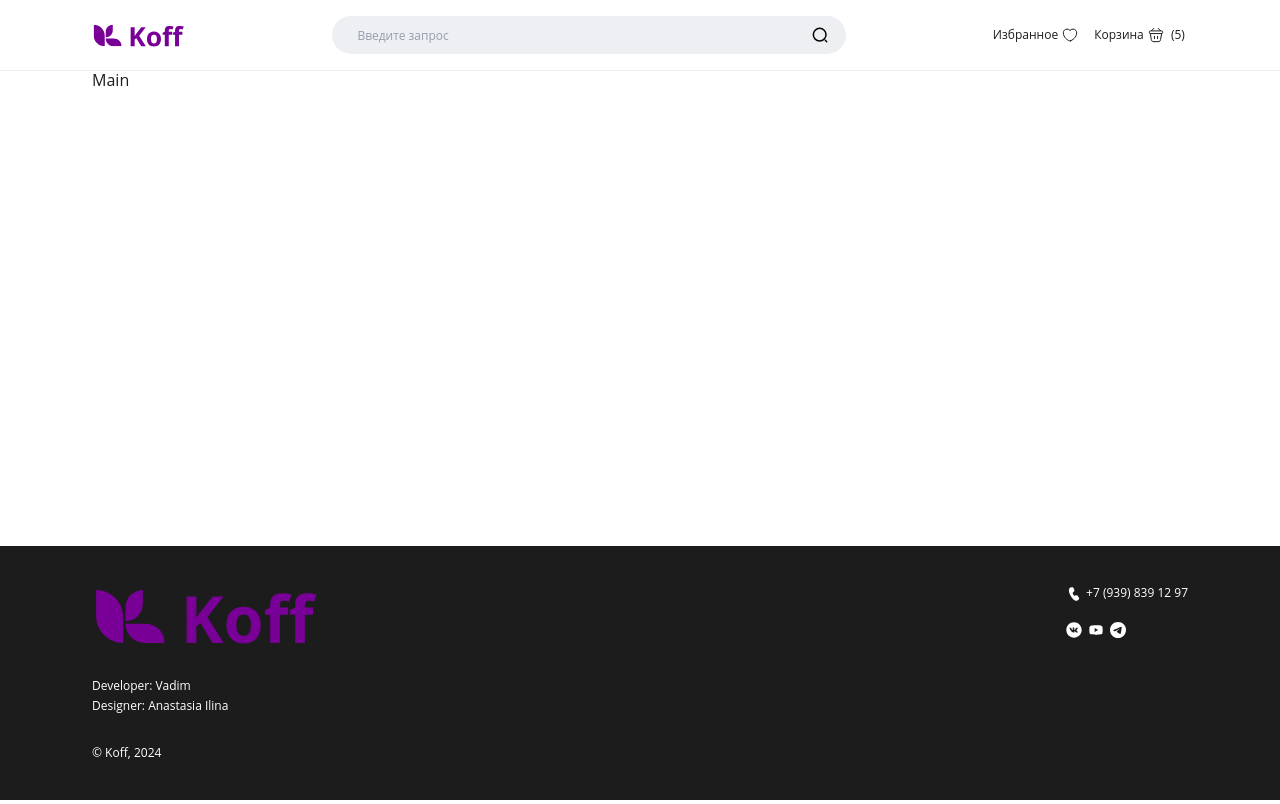
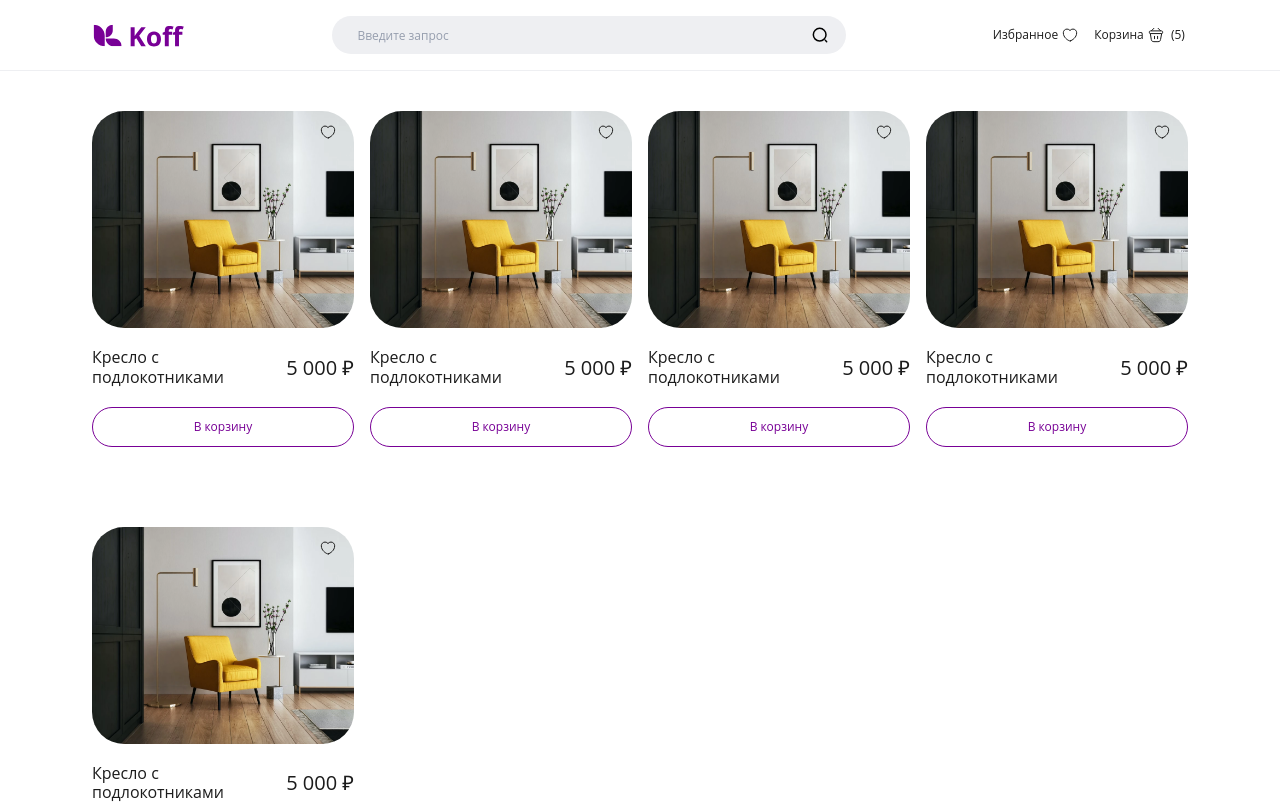
Before and after one commit to vadim-m/koff-react, a React (Vite) app: page / in a window 1280 px wide. Shown: the top 804 px of the page. Built offline with nearby package versions, Linux system fonts and the light colour scheme; a web font is replaced by a local one.

Commit message:
feat: добавил верстку компонента Goods с товарами

```diff
--- /dev/null
+++ b/src/components/Button/Button.jsx
@@ -0,0 +1,5 @@
+import style from './Button.module.scss';
+
+export const Button = ({ text, filled = false }) => {
+  return <button className={`${style.btn} ${filled ? style.filled : ''}`}>{text}</button>;
+};
--- /dev/null
+++ b/src/components/Button/Button.module.scss
@@ -0,0 +1,50 @@
+@import '../../assets/styles/mixins.scss';
+
+.btn {
+  text-align: center;
+  color: var(--violet);
+  font-family: 'Open Sans';
+  font-size: rem(12);
+  font-style: normal;
+  border-radius: rem(32);
+  outline: 1px solid transparent;
+  border: 1px solid var(--violet);
+  transition: all 0.25s ease;
+  padding: rem(12) rem(24);
+
+  &:disabled {
+    opacity: 0.2;
+    cursor: not-allowed;
+  }
+
+  &:hover:enabled,
+  &:active:enabled {
+    background-color: var(--violet_active);
+    color: var(--white);
+    border-color: var(--violet_active);
+  }
+
+  &:focus-visible:enabled {
+    color: var(--violet);
+    border-color: transparent;
+    outline-color: var(--violet_active);
+  }
+}
+
+.filled {
+  background-color: var(--violet_active);
+  color: var(--white);
+
+  &:hover:enabled,
+  &:active:enabled {
+    background-color: var(--white);
+    color: var(--violet_active);
+    border-color: var(--violet_active);
+  }
+
+  &:focus-visible:enabled {
+    color: var(--violet_active);
+    border-color: transparent;
+    outline-color: var(--violet_active);
+  }
+}
--- /dev/null
+++ b/src/components/CardItem/CardItem.jsx
@@ -0,0 +1,37 @@
+import { Button } from '../Button/Button';
+import style from './CardItem.module.scss';
+
+export const CardItem = () => {
+  return (
+    <article className={style.card}>
+      <div className={style.wrapper}>
+        <img className={style.img} src="/img/product.webp" alt="product photo"></img>
+        <button className={style.like}>
+          <svg
+            className={style.icon}
+            width="16"
+            height="14"
+            viewBox="0 0 16 14"
+            fill="none"
+            xmlns="http://www.w3.org/2000/svg"
+          >
+            <path
+              d="M8.41325 12.8733C8.18658 12.9533 7.81325 12.9533 7.58659 12.8733C5.65325 12.2133 1.33325 9.45998 1.33325 4.79332C1.33325 2.73332 2.99325 1.06665 5.03992 1.06665C6.25325 1.06665 7.32658 1.65332 7.99992 2.55998C8.67325 1.65332 9.75325 1.06665 10.9599 1.06665C13.0066 1.06665 14.6666 2.73332 14.6666 4.79332C14.6666 9.45998 10.3466 12.2133 8.41325 12.8733Z"
+              fill=""
+              stroke=""
+              strokeLinecap="round"
+              strokeLinejoin="round"
+            />
+          </svg>
+        </button>
+      </div>
+      <div className={style.info}>
+        <a className={style.link} href="#">
+          Кресло с подлокотниками
+        </a>
+        <span className={style.price}>5 000 ₽</span>
+      </div>
+      <Button text="В корзину" />
+    </article>
+  );
+};
--- /dev/null
+++ b/src/components/CardItem/CardItem.module.scss
@@ -0,0 +1,111 @@
+@import '../../assets/styles/mixins.scss';
+
+.card {
+  display: flex;
+  flex-direction: column;
+  gap: rem(20) 0;
+}
+
+.wrapper {
+  position: relative;
+  border-radius: rem(32);
+  overflow: hidden;
+  padding-bottom: 85%;
+
+  @include tablets {
+    padding-bottom: 87%;
+  }
+
+  @include medium {
+    padding-bottom: 83%;
+  }
+}
+
+.img {
+  height: 100%;
+  width: 100%;
+  position: absolute;
+  top: 0;
+  left: 0;
+  object-fit: cover;
+}
+
+.like {
+  position: absolute;
+  top: 12px;
+  right: 12px;
+  outline: none;
+
+  &:focus .icon {
+    stroke: var(--violet);
+    fill: var(--violet);
+    outline-color: var(--violet);
+  }
+}
+
+.icon {
+  height: rem(16);
+  width: rem(16);
+  cursor: pointer;
+  color: var(--violet);
+  transition:
+    fill 0.5s ease,
+    stroke 0.25s ease;
+  stroke: var(--black);
+  fill: transparent;
+
+  &:hover,
+  &:active {
+    stroke: currentColor;
+    fill: currentColor;
+  }
+}
+
+.info {
+  display: flex;
+  flex-direction: column;
+  font-family: 'Open Sans';
+  font-style: normal;
+  font-weight: 400;
+  color: var(--black);
+
+  @include tablets {
+    flex-direction: row;
+    justify-content: space-between;
+    align-items: center;
+    gap: 0 rem(8);
+  }
+}
+
+.link {
+  font-size: rem(12);
+  transition: color 0.25s ease;
+  margin-bottom: rem(8);
+  outline-offset: 4px;
+  border-radius: 4px;
+  outline: 1px solid transparent;
+
+  &:hover,
+  &:active {
+    color: var(--violet);
+  }
+
+  &:focus-visible {
+    color: var(--violet);
+    outline-color: var(--violet);
+  }
+
+  @include tablets {
+    font-size: rem(16);
+    margin-bottom: 0;
+  }
+}
+
+.price {
+  white-space: nowrap;
+  font-size: rem(16);
+
+  @include tablets {
+    font-size: rem(20);
+  }
+}
--- /dev/null
+++ b/src/components/Goods/Goods.jsx
@@ -0,0 +1,30 @@
+import style from './Goods.module.scss';
+import { Container } from '../../views/Container/Container';
+import { CardItem } from '../CardItem/CardItem';
+
+export const Goods = () => {
+  return (
+    <section className={style.goods}>
+      <Container>
+        <h2 className={`${style.title} visually-hidden`}>Список товаров</h2>
+        <ul className={style.list}>
+          <li>
+            <CardItem />
+          </li>
+          <li>
+            <CardItem />
+          </li>
+          <li>
+            <CardItem />
+          </li>
+          <li>
+            <CardItem />
+          </li>
+          <li>
+            <CardItem />
+          </li>
+        </ul>
+      </Container>
+    </section>
+  );
+};
--- /dev/null
+++ b/src/components/Goods/Goods.module.scss
@@ -0,0 +1,36 @@
+@import '../../assets/styles/mixins.scss';
+
+.goods {
+  margin: rem(24) 0 rem(80);
+
+  @include tablets {
+    margin: rem(32) 0 rem(80);
+  }
+
+  @include medium {
+    margin: rem(40) 0 rem(80);
+  }
+}
+
+.list {
+  display: grid;
+  flex-direction: column;
+  gap: rem(40) rem(8);
+  grid-template-columns: 1fr 1fr;
+  padding: 0;
+  margin: 0;
+
+  @include tablets {
+    gap: rem(65) rem(10);
+    grid-template-columns: 1fr 1fr 1fr;
+  }
+
+  @include medium {
+    gap: rem(80) rem(16);
+    grid-template-columns: 1fr 1fr 1fr;
+  }
+
+  @include large {
+    grid-template-columns: 1fr 1fr 1fr 1fr;
+  }
+}
--- a/src/index.scss
+++ b/src/index.scss
@@ -4,6 +4,7 @@
   --gray: #969eae;
   --black: #1c1c1c;
   --violet: #780096;
+  --violet_active: #9200b7;
 }
 
 /* inter-regular - cyrillic_latin */
--- a/src/main.jsx
+++ b/src/main.jsx
@@ -1,8 +1,8 @@
+import './index.scss';
+import 'normalize.css';
 import React from 'react';
 import ReactDOM from 'react-dom/client';
 import { App } from './App.jsx';
-import './index.scss';
-import 'normalize.css';
 
 ReactDOM.createRoot(document.getElementById('root')).render(
   <React.StrictMode>
--- a/src/views/Main/Main.jsx
+++ b/src/views/Main/Main.jsx
@@ -1,9 +1,9 @@
-import { Container } from '../Container/Container';
+import { Goods } from '../../components/Goods/Goods';
 
 export const Main = () => {
   return (
     <main className="main">
-      <Container>Main</Container>
+      <Goods />
     </main>
   );
 };
```
Also changed, not shown: public/img/product.webp (added).
